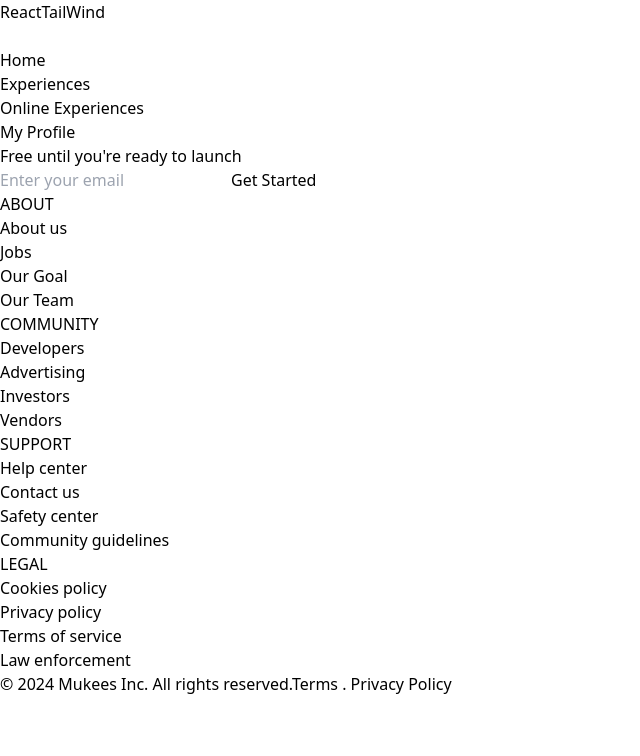
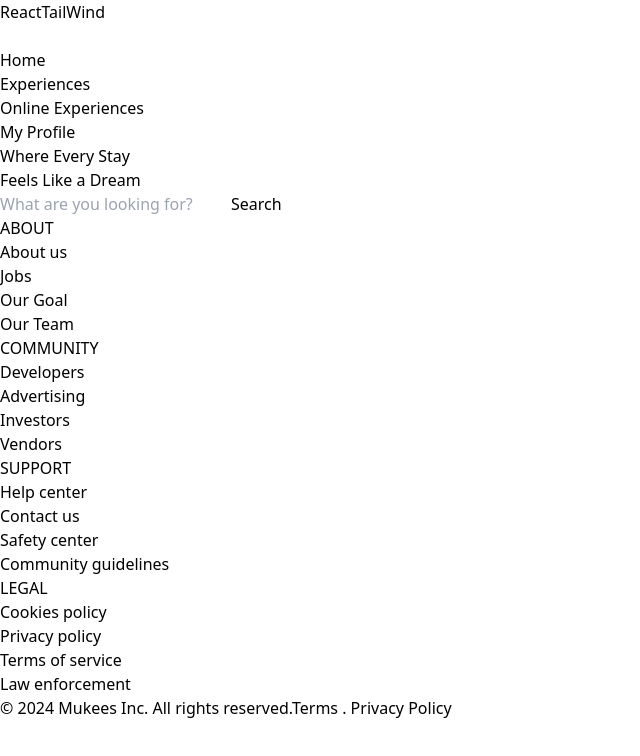
Before and after one commit to mkZ3R0/webdev-Project, a React (Vite) app: page / in a window 1280 px wide. Shown: the top 756 px of the page, without its empty margins (0-640 px from the left). Built offline with nearby package versions, Linux system fonts and the light colour scheme.

Commit message:
Add searchFrom component

```diff
--- a/src/components/Footer.jsx
+++ b/src/components/Footer.jsx
@@ -7,20 +7,6 @@ const Footer = () =>
 {
     return (
         <footer className="bg-gray-900 text-white">
-            <div className="md:flex md:justify-between md:items-center sm:px-12 px-4 bg-[#ffffff19] py-7">
-                <h1 className="lg:text-4xl text-3xl md:mb-0 mb-6 lg:leading-normal font-semibold
-                md:w-2/5">
-                    <span className="text-teal-400">Free</span> until you're ready to launch
-                </h1>
-                <div>
-                    <input type="text" placeholder="Enter your email" className="text-gray-800
-                    sm:w-72 w-full sm:mr-5 mr-1 lg:mb-0 mb-4 py-2.5 rounded px-2 focus:outline-none" />
-                    <button className="bg-teal-400 hover:bg-teal-500 duration-300 px-5 py-2.5 font-[Poppins]
-                     rounded-md text-white md:w-auto w-full">
-                        Get Started
-                    </button>
-                </div>
-            </div>
             <FooterItemsContainer/>
             <div className="grid grid-cols-1 sm:grid-cols-2 lg:grid-cols-3 gap-10 text-center pt-2
              text-gray-400 text-sm pb-8">
--- /dev/null
+++ b/src/components/Searchform.jsx
@@ -0,0 +1,45 @@
+import {useState} from 'react';
+// TODO ADD PROP CALLBACK FUNCTION FROM MAINPAGE COMPONENT TO HANDLESEARCHINPUT
+const Searchform = () =>
+{
+    const [searchTerm,setSearchTerm] = useState('');
+
+    const handleSearchInput = (event) =>
+    {
+        console.log('Search Input Call back handler activated');
+        setSearchTerm(event.target.value);
+    };
+
+    const handleSearchSubmit = (event) =>
+    {
+        console.log(searchTerm);
+
+        event.preventDefault(); //prevent form submission from refreshing the browser
+    };
+
+
+    return (
+        <div className="bg-gray-900 text-white">
+            <form className="md:flex md:justify-between md:items-center sm:px-12 px-4 bg-[#ffffff19] py-7"
+            onSubmit={handleSearchSubmit}>
+                <h1 className="lg:text-4xl text-3xl md:mb-0 mb-6 lg:leading-normal font-semibold
+                md:w-2/5">
+                    Where Every Stay <br></br><span className="text-teal-400">Feels Like a Dream</span>
+                </h1>
+                <div>
+                    <input type="text" placeholder="What are you looking for?" onChange={handleSearchInput}
+                    className="text-gray-800 sm:w-72 w-full sm:mr-5 mr-1 lg:mb-0 mb-4 py-2.5 rounded
+                    px-2 focus:outline-none" />
+                    <button className="bg-teal-400 hover:bg-teal-500 duration-300 px-5 py-2.5 font-[Poppins]
+                    rounded-md text-white md:w-auto w-full" type="submit" disabled={!searchTerm}>
+                    Search
+                    </button>
+                </div>
+            </form>
+        </div>
+
+    );
+
+};
+
+export default Searchform;
--- a/src/pages/Mainpage.jsx
+++ b/src/pages/Mainpage.jsx
@@ -1,11 +1,13 @@
 import Navbar from '../components/Navbar'
 import Footer from '../components/Footer'
+import Searchform from '../components/Searchform'
 
 function Mainpage() {
 
   return (
     <div className="min-h-screen flex flex-col">
       <Navbar />
+      <Searchform />
       <div className="flex-grow">
         {/* Main content here */}
       </div>
```
